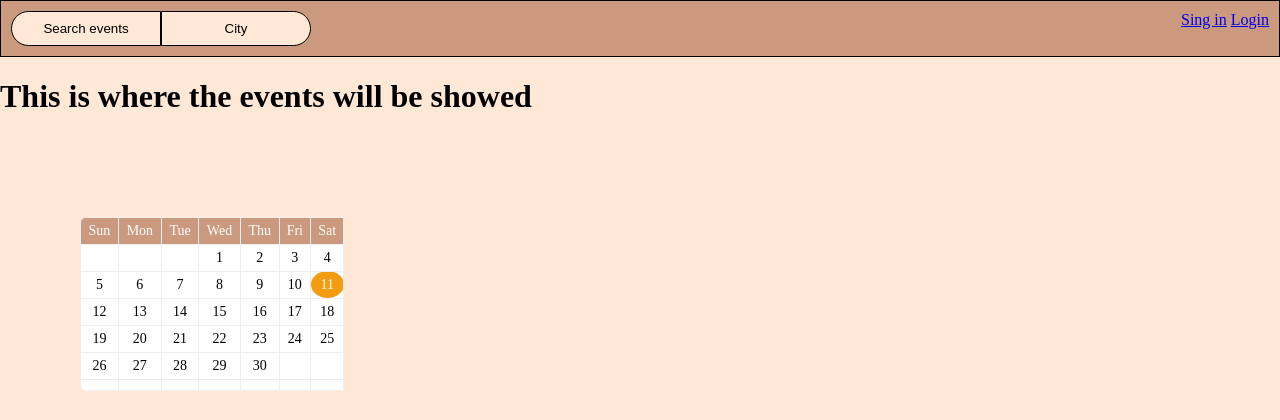
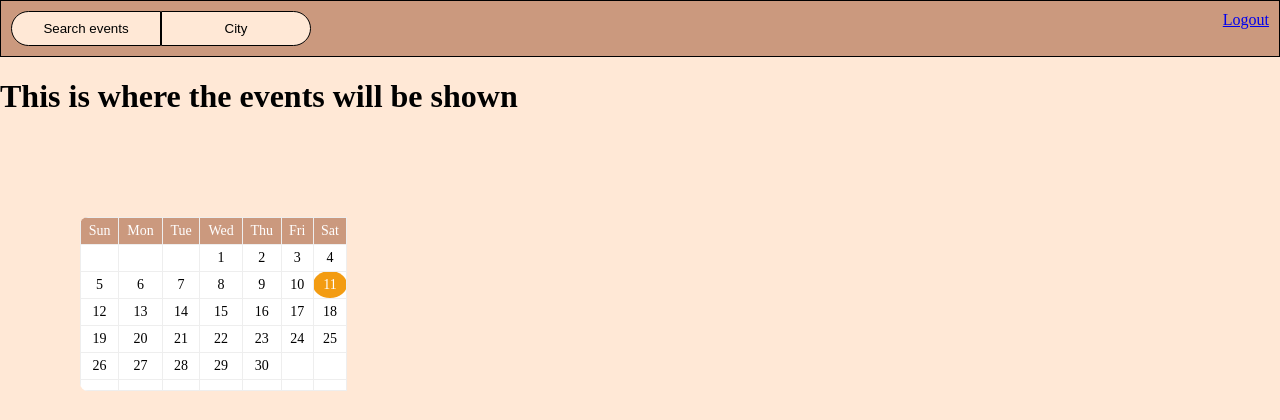
Before and after one commit to StefanCazacu1/A.A.U-Activities-Among-Us-, a PHP site: page /home.php in a window 1280 px wide. Shown: the top 420 px of the page. Run offline with PHP 8.4, Linux system fonts and the light colour scheme; a user stored in the database is signed in; data that the repository does not hold is empty.

Commit message:
updating homepage

```diff
--- a/home.php
+++ b/home.php
@@ -5,12 +5,21 @@ $events = getEvents();
 ?>
 <!DOCTYPE html>
 <html lang="en">
+
 <head>
     <meta charset="UTF-8" />
     <meta name="viewport" content="width=device-width, initial-scale=1.0" />
     <title>Document</title>
     <link rel="stylesheet" href="style.css" />
+    <style>
+        /* Add some styling to make images smaller */
+        img {
+            max-width: 100%;
+            height: auto;
+        }
+    </style>
 </head>
+
 <body>
     <div class="headerContainer">
         <header>
@@ -19,11 +28,21 @@ $events = getEvents();
                 <button class="button2">City</button>
             </div>
             <div class="signUpLogIn">
-				<a href="signup.php">Sing in</a>
-				<a href="login.php">Login</a>
+                <!-- Add session check to display login or logout -->
+                <?php
+                session_start();
+                if (isset($_SESSION['username'])) {
+                    echo '<a href="logout.php">Logout</a>';
+                } else {
+                    echo '<a href="signup.php">Sign Up</a>';
+                    echo '<a href="login.php">Login</a>';
+                }
+                ?>
             </div>
         </header>
-		<div><h1>This is where the events will be showed</h1></div>
+        <div>
+            <h1>This is where the events will be shown</h1>
+        </div>
         <?php
         while ($row = $events->fetch_assoc()) {
             echo "<div>";
@@ -61,4 +80,5 @@ $events = getEvents();
         }, 30000); // 30,000 milliseconds = 30 seconds
     </script>
 </body>
+
 </html>
```
Lines whose indentation alone changed are shown as unchanged.
